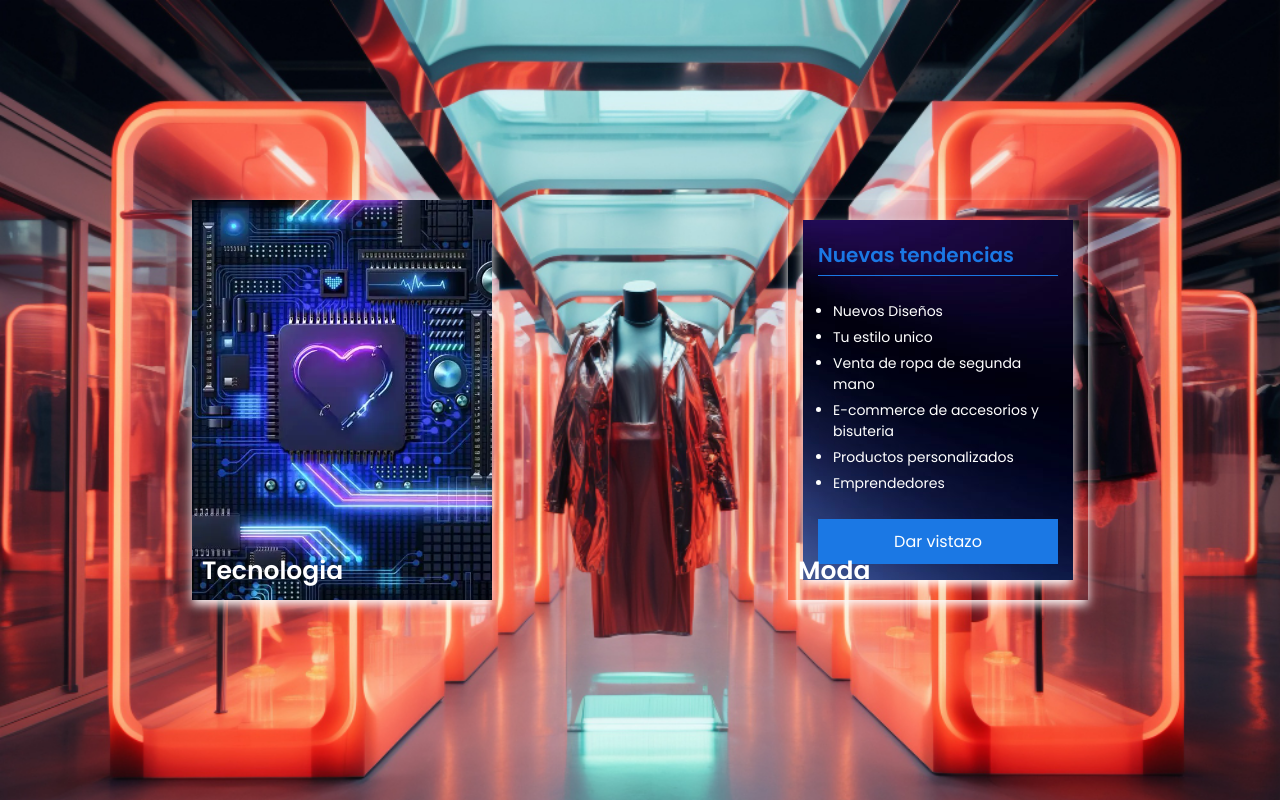
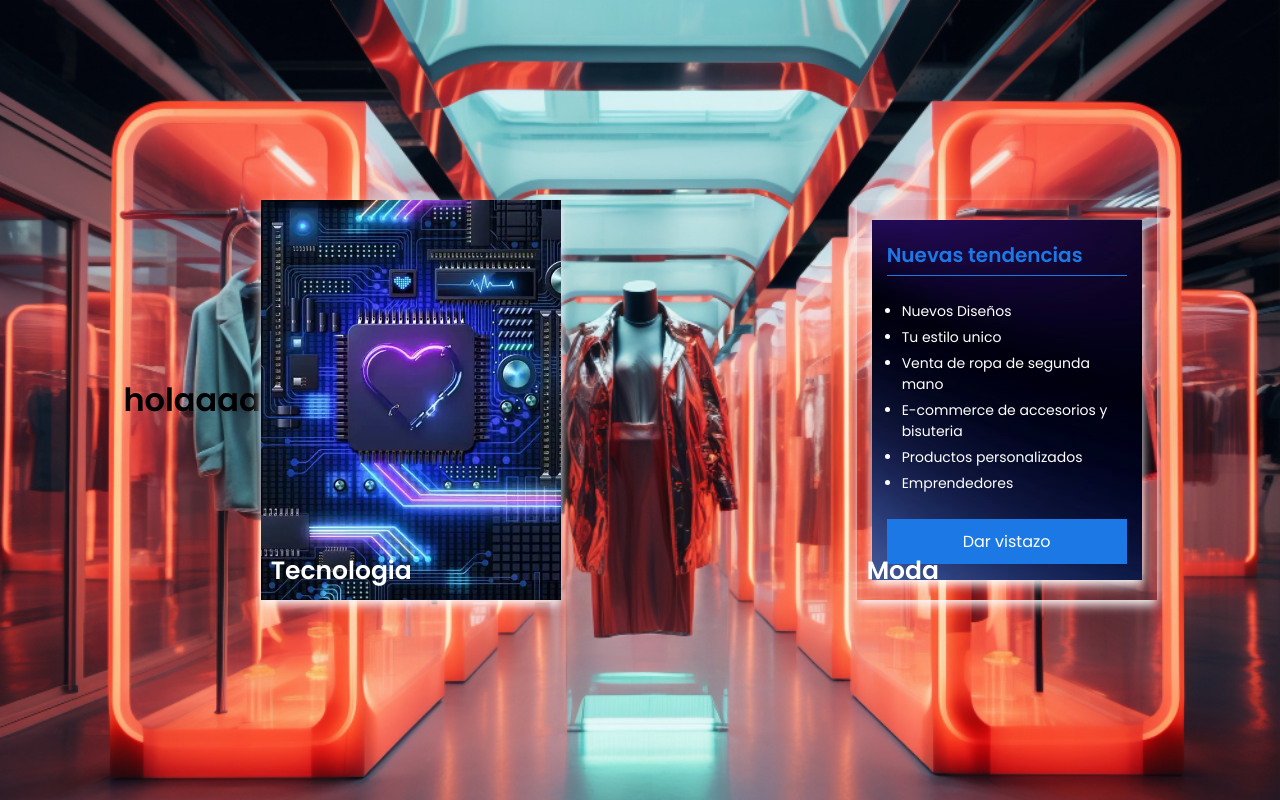
Before and after one commit to Yudith888/PionerosStartUp, a plain HTML site: page inciio.html in a window 1280 px wide. Drawn offline with Linux system fonts and the light colour scheme.

Commit message:
Modificado inicio

```diff
--- a/inciio.html
+++ b/inciio.html
@@ -17,7 +17,7 @@
 </head>
 <body>
 
-
+    <h1>holaaaa</h1>
     <div class="cards-container">
         <div class="card">
             <div class="card_landing" style="background-image: url(image/motherboard-heart-wallpaper-500x667.webp);">
```
